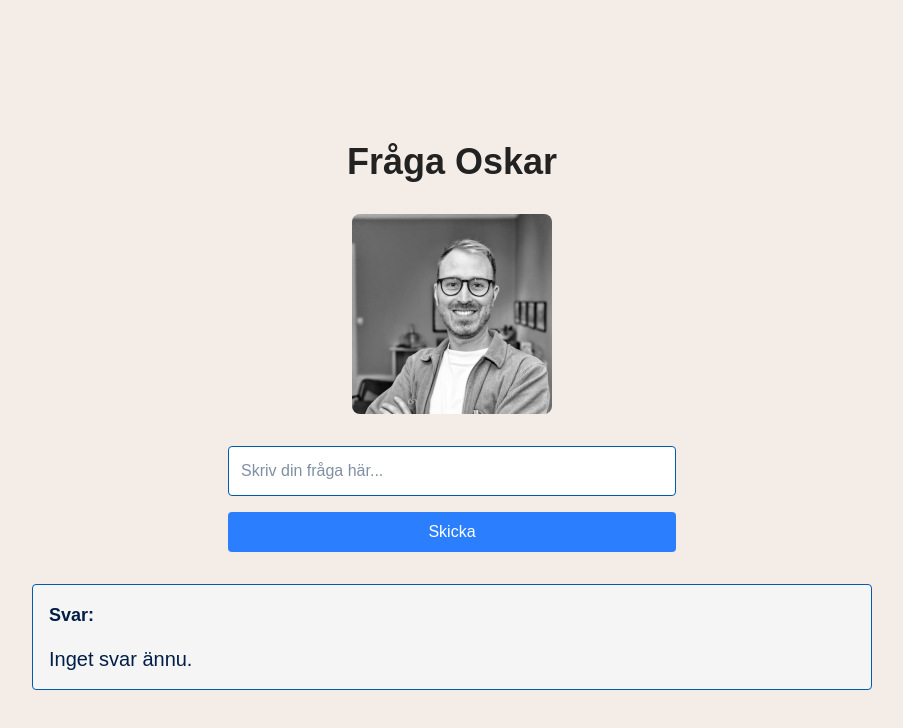
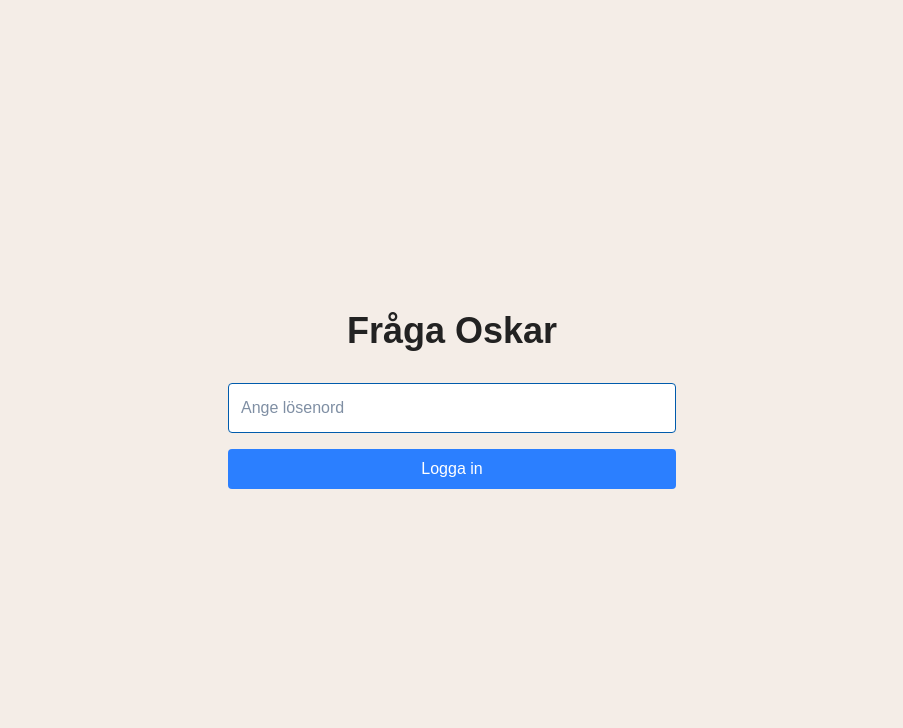
Before and after one commit to oliviermichel/ask-oskar, a Next.js app: page / in a window 1280 px wide. Shown: the top 728 px of the page, without its empty margins (188-1091 px from the left). Built offline with nearby package versions, Linux system fonts and the light colour scheme.

Commit message:
Implement password authentication and loading state management in Home component

```diff
--- a/src/app/page.tsx
+++ b/src/app/page.tsx
@@ -1,15 +1,29 @@
 "use client";
 import { useState } from "react";
 import Image from "next/image";
+import config from "../config"; // Import the configuration file
 
 export default function Home() {
   const [chatInput, setChatInput] = useState("");
   const [response, setResponse] = useState("");
-  const [loading, setLoading] = useState(false); // State to track loading status
+  const [loading, setLoading] = useState(false);
+  const [authenticated, setAuthenticated] = useState(false); // Track if the user is authenticated
+  const [password, setPassword] = useState(""); // Track the entered password
+  const [error, setError] = useState(""); // Track authentication errors
+
+  const handlePasswordSubmit = (e: React.FormEvent) => {
+    e.preventDefault();
+    if (password === config.PASSWORD) {
+      setAuthenticated(true);
+      setError("");
+    } else {
+      setError("Fel lösenord. Försök igen."); // Incorrect password message
+    }
+  };
 
   const handleSubmit = async (e: React.FormEvent) => {
     e.preventDefault();
-    setLoading(true); // Set loading to true when the request starts
+    setLoading(true);
 
     try {
       const res = await fetch(
@@ -33,14 +47,50 @@ export default function Home() {
     } catch {
       setResponse("Error: Something went wrong.");
     } finally {
-      setLoading(false); // Set loading to false when the request completes
+      setLoading(false);
     }
   };
+
+  if (!authenticated) {
+    return (
+      <div
+        className="min-h-screen flex flex-col items-center justify-center p-8 sm:p-20"
+        style={{ backgroundColor: "#f4ede7", color: "#222222" }}
+      >
+        <h1 className="text-4xl font-bold mb-8">Fråga Oskar</h1>
+        <form
+          onSubmit={handlePasswordSubmit}
+          className="w-full max-w-md flex flex-col gap-4"
+        >
+          <input
+            type="password"
+            value={password}
+            onChange={(e) => setPassword(e.target.value)}
+            placeholder="Ange lösenord"
+            className="w-full p-3 border border-gray-300 rounded focus:outline-none focus:ring-2 focus:ring-blue-500"
+            style={{
+              backgroundColor: "#FFFFFF",
+              color: "#001E47",
+              borderColor: "#005BAC",
+            }}
+            required
+          />
+          <button
+            type="submit"
+            className="w-full py-2 rounded bg-blue-500 text-white hover:bg-blue-600 transition"
+          >
+            Logga in
+          </button>
+          {error && <p className="text-red-500 text-sm">{error}</p>}
+        </form>
+      </div>
+    );
+  }
 
   return (
     <div
       className="min-h-screen flex flex-col items-center justify-center p-8 sm:p-20"
-      style={{ backgroundColor: "#f4ede7", color: "#222222" }} // Consid color theme
+      style={{ backgroundColor: "#f4ede7", color: "#222222" }}
     >
       <svg width="128" height="32" viewBox="0 0 128 32" fill="none" xmlns="http://www.w3.org/2000/svg">
         <g clipPath="url(#clip0_22_112)">
@@ -76,7 +126,7 @@ export default function Home() {
             borderColor: "#005BAC",
           }}
           required
-          disabled={loading} // Disable input while loading
+          disabled={loading}
         />
         <button
           type="submit"
@@ -86,7 +136,7 @@ export default function Home() {
           style={{
             color: "#FFFFFF",
           }}
-          disabled={loading} // Disable button while loading
+          disabled={loading}
         >
           {loading ? "Skickar..." : "Skicka"}
         </button>
@@ -101,7 +151,7 @@ export default function Home() {
       >
         <h2 className="text-lg font-semibold mb-4">Svar:</h2>
         {loading ? (
-          <p className="text-xl">Bearbetar ditt svar...</p> // Show loading message
+          <p className="text-xl">Bearbetar ditt svar...</p>
         ) : response ? (
           <div className="text-base leading-relaxed">
             {response.split("\n").map((line, index) => {
--- /dev/null
+++ b/src/config.js
@@ -0,0 +1,5 @@
+const config = {
+  PASSWORD: "Ol1vi2rMich2l!!!", // Replace with your desired password
+};
+
+export default config;
```
